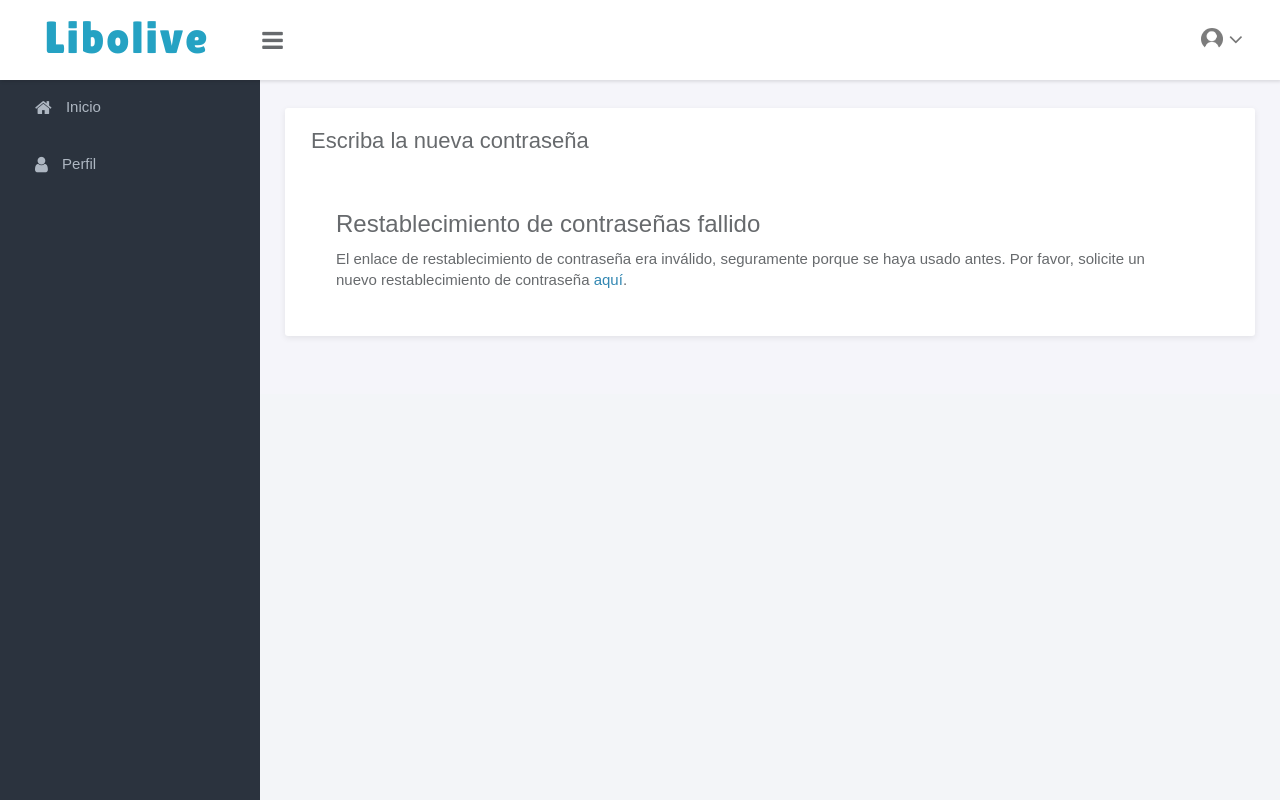
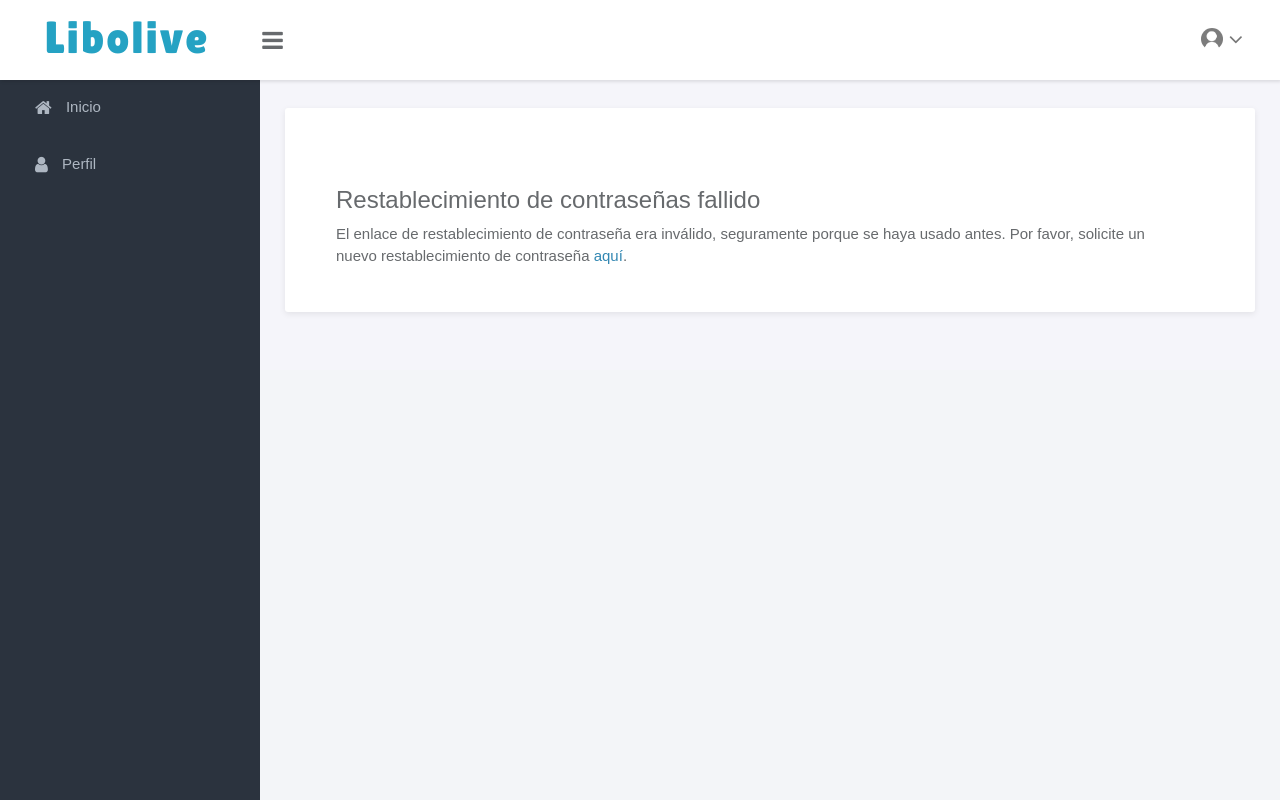
Before and after one commit to hernandavidc/plataforma, a Django app: template registration/templates/registration/password_reset_confirm.html in a window 1280 px wide; the page is wider, and only the part inside the window is pictured. Run offline with Django 3.2, Linux system fonts and the light colour scheme; the template is opened without the code that fills it, so the values that code supplies are empty; parts of the project's set-up code (start-up, migrations or seed data) failed here and were passed over; some libraries are stand-ins or nearby versions.

Commit message:
template reser pass

```diff
--- a/registration/templates/registration/password_reset_confirm.html
+++ b/registration/templates/registration/password_reset_confirm.html
@@ -1,6 +1,6 @@
 {% extends 'base.html' %}
 {% load static %}
-{% block title %}Escriba la nueva contraseña{% endblock %}
+{% block title %}{% endblock %}
 {% block content %}
 <style>.errorlist{color:red;}</style>
 <main role="main">
```
